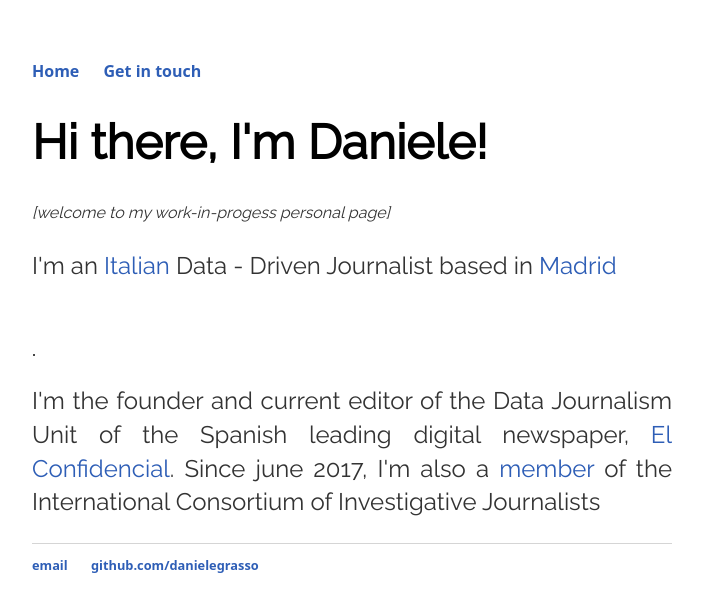
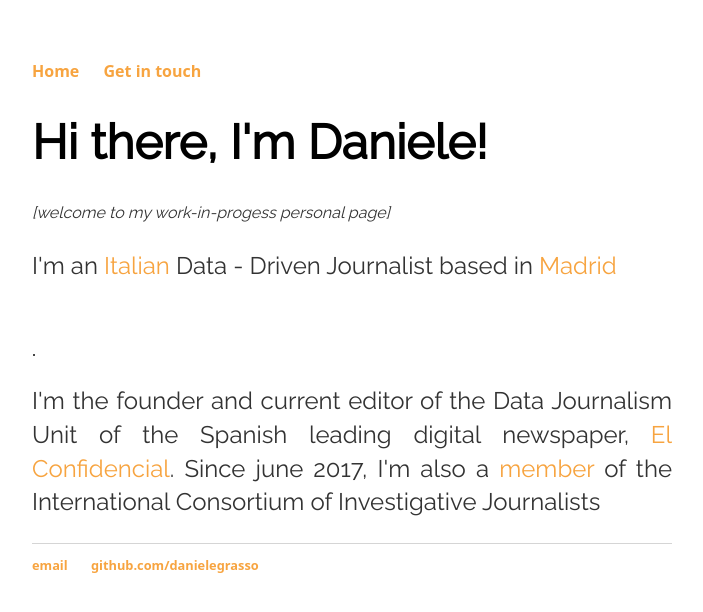
Before and after one commit to danielegrasso/danielegrasso.github.io, a Jekyll site: the page built from index.html, in a window 1280 px wide. Shown: the top 612 px of the page, without its empty margins (288-991 px from the left). Built offline with Jekyll 4.4.1, drawn with Linux system fonts in a browser that asks for light colours.

Commit message:
Update main.css

```diff
--- a/css/main.css
+++ b/css/main.css
@@ -15,7 +15,7 @@ nav ul li, footer ul li {
 }
 a {
     text-decoration: none;
-    color: #2E5EB6;
+    color: #f7a440;
 }
 a:hover {
     text-decoration: underline;
```
